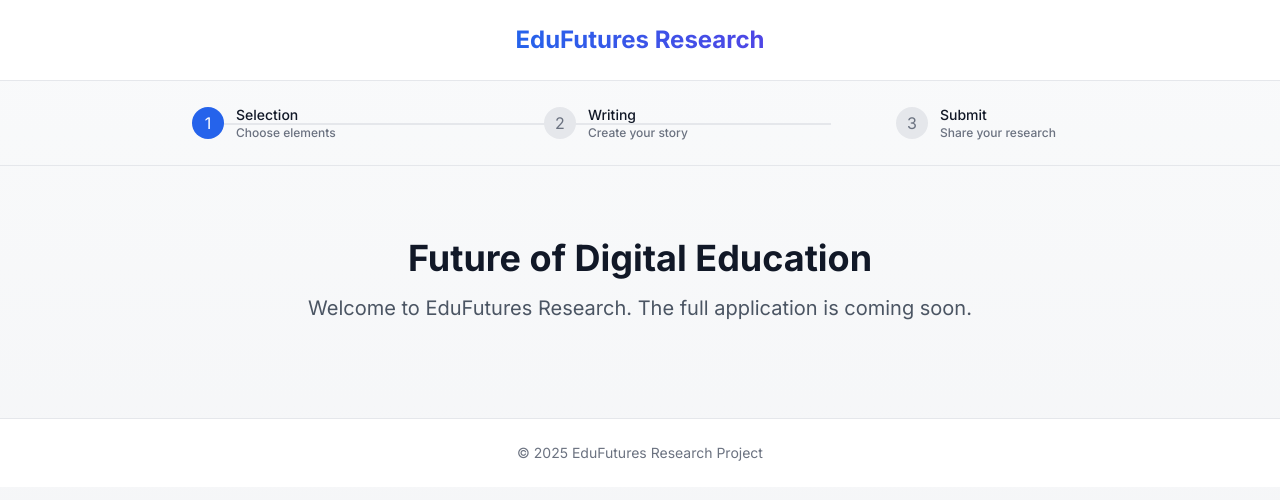
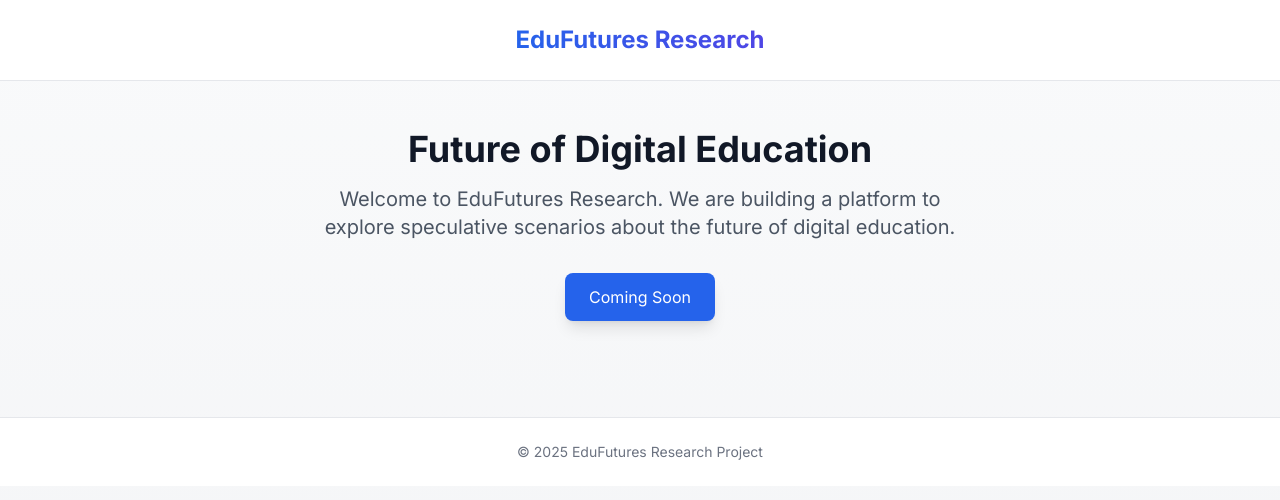
Before and after one commit to igidiotis/edufutures, a Next.js app: page / in a window 1280 px wide. Shown: the top 500 px of the page. Built offline with nearby package versions, Linux system fonts and the light colour scheme.

Commit message:
Simplify ResearchApp for initial deployment

```diff
--- a/src/app/page.tsx
+++ b/src/app/page.tsx
@@ -1,9 +1,5 @@
 import ResearchApp from '../components/ResearchApp';
 
 export default function Home() {
-  return (
-    <main>
-      <ResearchApp />
-    </main>
-  );
+  return <ResearchApp />;
 }
--- a/src/components/ResearchApp.tsx
+++ b/src/components/ResearchApp.tsx
@@ -1,29 +1,8 @@
 'use client';
 
 import React from 'react';
-import { useResearchStore } from '../store/researchStore';
-import ProgressSteps from './ProgressSteps';
-import Step1Selection from './Step1Selection';
-import Step2Writing from './Step2Writing';
-import Step3Submit from './Step3Submit';
 
 export default function ResearchApp() {
-  const { currentStep } = useResearchStore();
-
-  // Render the appropriate step component based on the current step
-  const renderStep = () => {
-    switch (currentStep) {
-      case 1:
-        return <Step1Selection />;
-      case 2:
-        return <Step2Writing />;
-      case 3:
-        return <Step3Submit />;
-      default:
-        return <Step1Selection />;
-    }
-  };
-
   return (
     <div className="min-h-screen bg-gradient-to-b from-gray-50 to-gray-100">
       <header className="bg-white border-b border-gray-200">
@@ -36,16 +15,17 @@ export default function ResearchApp() {
         </div>
       </header>
 
-      <ProgressSteps />
-
       <main className="max-w-6xl mx-auto px-4 py-12">
         <div className="text-center">
           <h1 className="text-4xl font-bold text-gray-900 mb-4">
             Future of Digital Education
           </h1>
-          <p className="text-xl text-gray-600">
-            Welcome to EduFutures Research. The full application is coming soon.
+          <p className="text-xl text-gray-600 max-w-2xl mx-auto">
+            Welcome to EduFutures Research. We are building a platform to explore speculative scenarios about the future of digital education.
           </p>
+          <div className="mt-8 inline-block px-6 py-3 bg-blue-600 text-white rounded-lg shadow-lg hover:bg-blue-700 transition-colors">
+            Coming Soon
+          </div>
         </div>
       </main>
 
```
